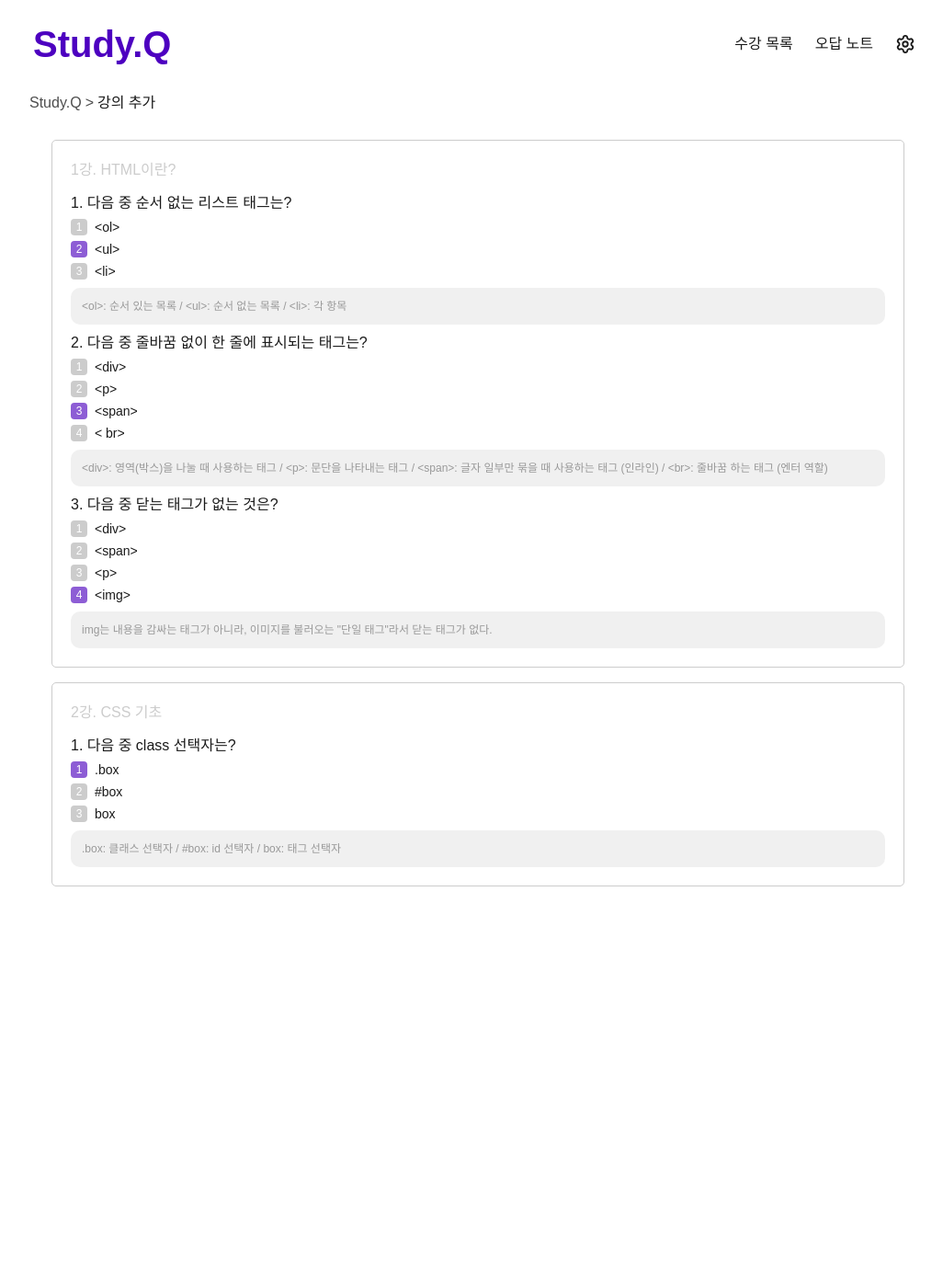
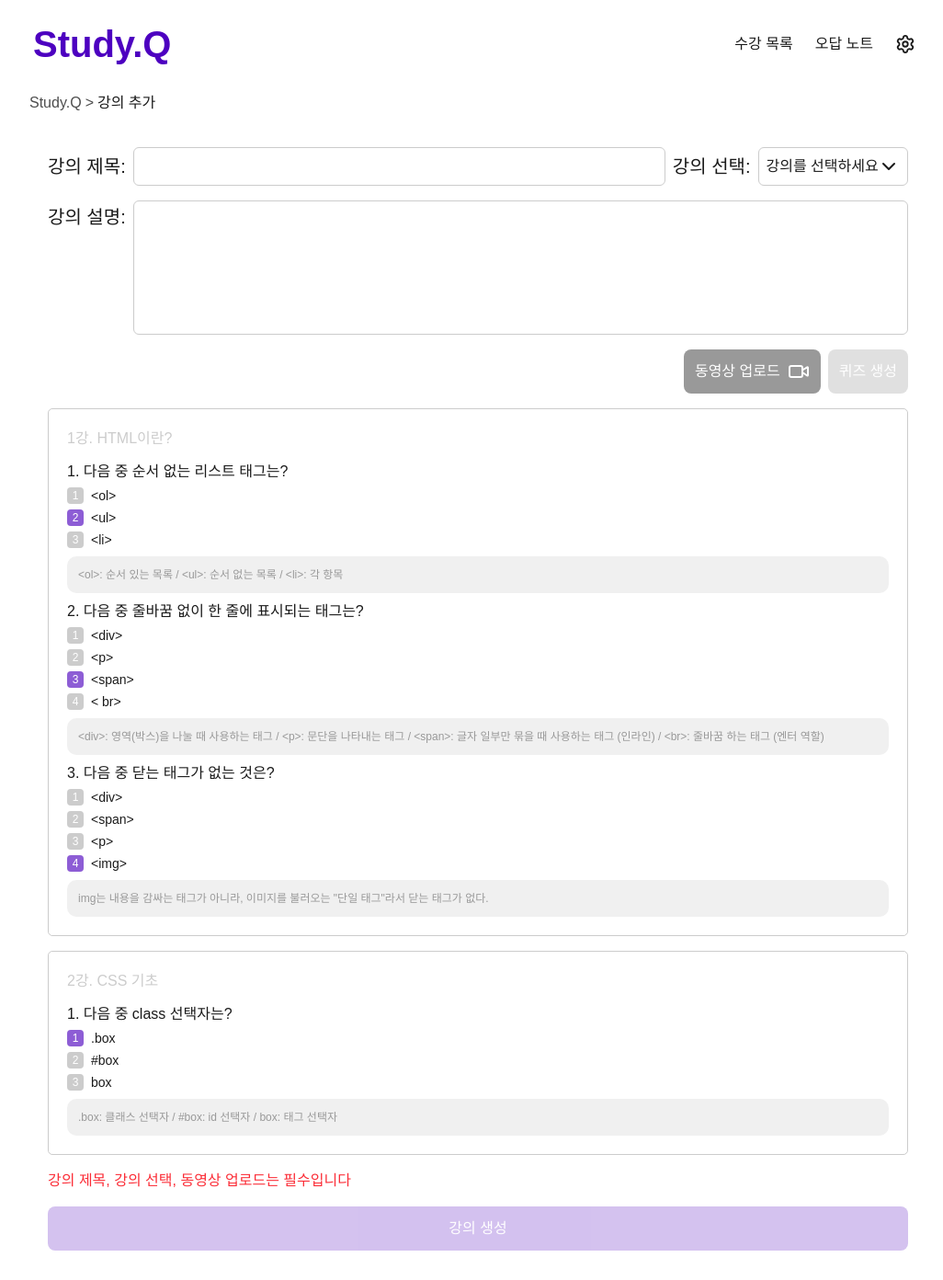
Before and after one commit to UbAA-pj/Study.Q-FE, a React (Vite) app: page /create-course in a window 1280 px wide. Shown: the whole page at 92% size, without its empty margins (120-1146 px from the left). Before the commit the page ends 988 px from the top, so only its background shows below. Built offline with nearby package versions, Linux system fonts and the light colour scheme; a web font is replaced by a local one.

Commit message:
feat: 강의 생성 페이지 UI 및 기능 구현(#38)

```diff
--- a/src/pages/CreateCoursePage.jsx
+++ b/src/pages/CreateCoursePage.jsx
@@ -1,12 +1,106 @@
+import { useEffect, useState } from 'react';
+import Button from '../components/common/Button';
+import CreateCourse from '../components/common/createCourse/CreateCourse';
 import QuizBox from '../components/common/QuizBox';
 import { DUMMY_QUIZZES } from '../data/quizzes';
+import VideoUpload from '../components/common/createCourse/VideoUpload.jsx';
+import { useNavigate } from 'react-router-dom';
 
 const CreateCoursePage = () => {
+  const navigate = useNavigate();
+
+  const [courseData, setCourseData] = useState({
+    title: '',
+    category: '',
+    description: '',
+  });
+
+  const [video, setVideo] = useState(null);
+  const [isVideoUploaded, setIsVideoUploaded] = useState(false);
+  const [previewUrl, setPreviewUrl] = useState('');
+
+  // 미리보기 URL 생성
+  useEffect(() => {
+    if (!video) return;
+
+    const url = URL.createObjectURL(video);
+    setPreviewUrl(url);
+
+    return () => {
+      URL.revokeObjectURL(url);
+    };
+  }, [video]);
+
+  // 폼 유효성 검사
+  const isFormValid =
+    courseData.title.trim() !== '' &&
+    courseData.category !== '' &&
+    isVideoUploaded;
+
+  const handleCreateCourse = async () => {
+    try {
+      //  API 연결
+      console.log('강의 생성 데이터:', {
+        courseData,
+        video,
+      });
+
+      navigate('/courses');
+    } catch (err) {
+      console.error('강의 생성 실패:', err);
+    }
+  };
+
   return (
-    <div className="px-9 py-6 flex flex-col gap-4">
+    <div className="px-8 py-8 flex flex-col gap-4">
+      {/* 강의 기본 정보 */}
+      <CreateCourse value={courseData} onChange={setCourseData} />
+
+      {/* 영상 업로드 + 퀴즈 생성 */}
+      <div className="flex justify-end gap-2">
+        <VideoUpload
+          setVideo={setVideo}
+          onUploadComplete={() => setIsVideoUploaded(true)}
+        />
+        <Button disabled={!isVideoUploaded}>퀴즈 생성</Button>
+      </div>
+
+      {/* 영상 미리보기 */}
+      {previewUrl && (
+        <div className="flex flex-col gap-2">
+          <p className="text-xl">업로드한 강의 영상 미리보기</p>
+          <video
+            controls
+            className="w-full max-w-md rounded-md"
+            src={previewUrl}
+          />
+        </div>
+      )}
+
+      {/* 퀴즈 리스트 */}
       {DUMMY_QUIZZES.map((item) => (
-        <QuizBox key={item.lectureId} lectureName={item.lectureName} quizzes={item.quizzes} />
+        <QuizBox
+          key={`${item.lectureId}-${item.quizzes.length}`}
+          lectureName={item.lectureName}
+          quizzes={item.quizzes}
+        />
       ))}
+
+      {/* 에러 메시지 */}
+      {!isFormValid && (
+        <p className="text-sm text-red-500">
+          강의 제목, 강의 선택, 동영상 업로드는 필수입니다
+        </p>
+      )}
+
+      {/* 최종 생성 버튼 */}
+      <Button
+        variant="primary"
+        disabled={!isFormValid}
+        onClick={handleCreateCourse}
+      >
+        강의 생성
+      </Button>
     </div>
   );
 };
```
